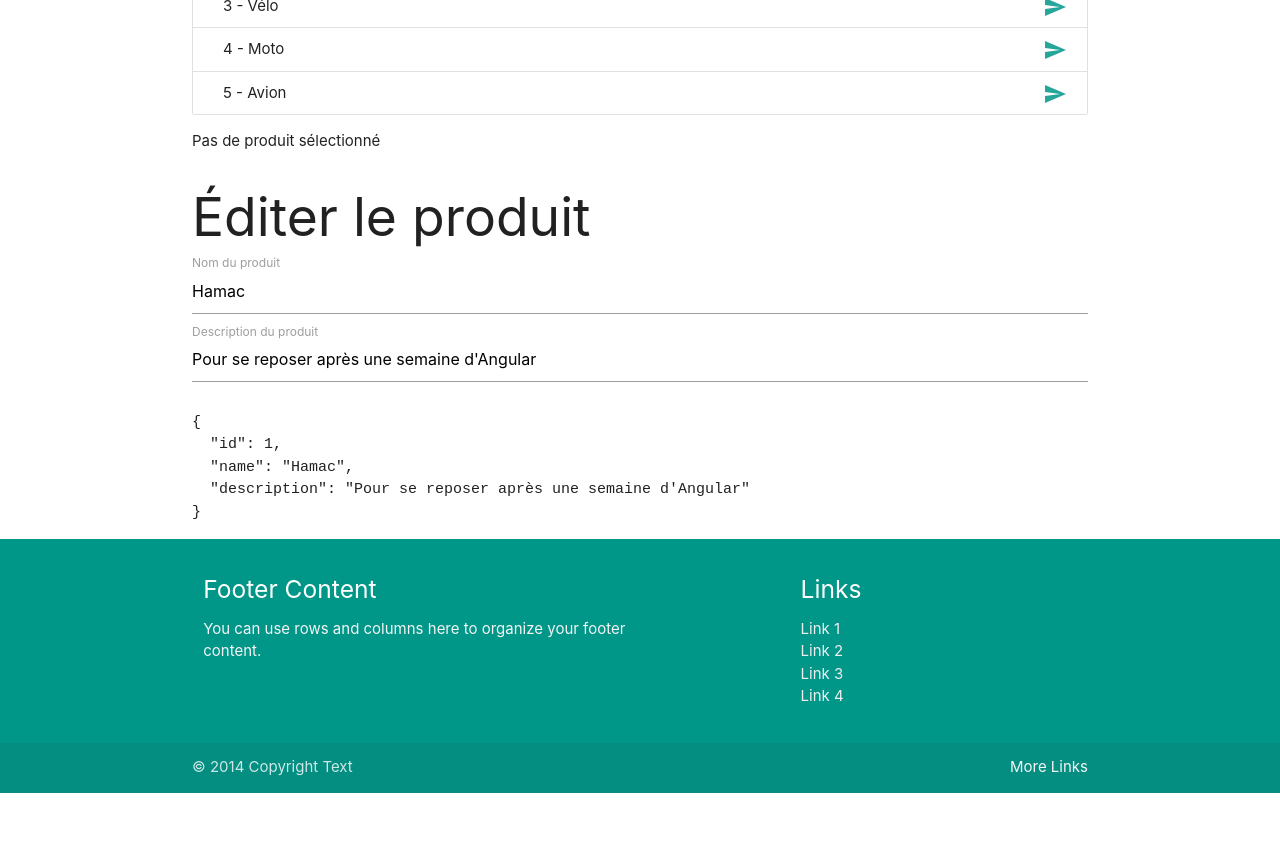
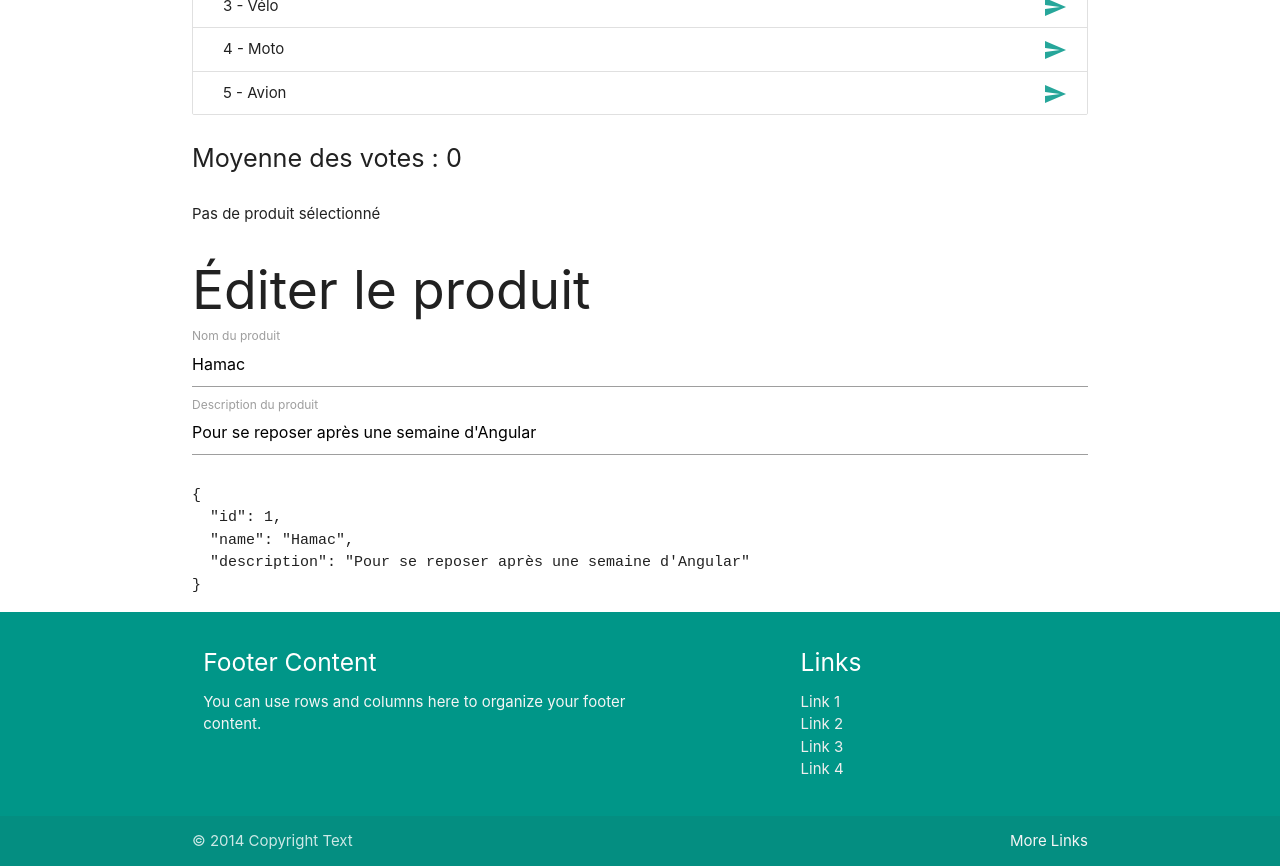
Before and after one commit to Marooxx/angular0518, an Angular app: page / in a window 1280 px wide. Shown: the part 1080-1946 px from the top of the page. Before the commit the page ends 1873 px from the top, so only its background shows below. Built offline with nearby package versions, Linux system fonts and the light colour scheme.

Commit message:
Communication components : enfant vers le parent

```diff
--- a/src/app/product-list/product-list.component.html
+++ b/src/app/product-list/product-list.component.html
@@ -12,6 +12,10 @@
         </li>
     </ul>
 
-    <app-product-show [product]="selectedProduct"></app-product-show>
+    <p class="flow-text">Moyenne des votes : {{ moyenne }}</p>
+
+    <app-product-show
+        [product]="selectedProduct" (voted)="updateMoyenne($event)"
+    ></app-product-show>
 
 </section>
--- a/src/app/product-list/product-list.component.ts
+++ b/src/app/product-list/product-list.component.ts
@@ -1,5 +1,5 @@
 import { Component } from '@angular/core';
-import { Product, PRODUCT_TEST, TAB_PRODUCTS } from '../model/product';
+import { Product, TAB_PRODUCTS } from '../model/product';
 
 @Component({
   selector: 'app-product-list',
@@ -13,6 +13,10 @@ export class ProductListComponent {
   // Produit sélectionné (null par défaut)
   public selectedProduct: Product;
 
+  // Propriétés pour la moyenne
+  private moyenne: number;
+  private notes;
+
   constructor() {
     // Initialisation le tableau de produits
     this.products = TAB_PRODUCTS;
@@ -20,8 +24,21 @@ export class ProductListComponent {
     // this.products = [];
     // this.products = null;
 
-    // On automatisera la sélection du produit ASAP
-    // this.selectedProduct = PRODUCT_TEST;
+    // Initialisation de la moyenne
+    this.moyenne = 0;
+    this.notes = [];
+  }
+
+  private updateMoyenne(newNote: number): void {
+    console.log('Nouvelle note reçue : ' + newNote);
+    this.calculateMoyenne(newNote);
+  }
+
+  private calculateMoyenne(note: number): void {
+    let somme = 0;
+    this.notes.push(note);
+    this.notes.forEach((elem) => somme += parseInt(elem, 10));
+    this.moyenne = somme / this.notes.length;
   }
 
 }
--- a/src/app/product-show/product-show.component.html
+++ b/src/app/product-show/product-show.component.html
@@ -5,6 +5,10 @@
     <h4>{{ product.name }}</h4>
     <p>{{ product.description }}</p>
 
+    <h4>Votez !</h4>
+    <input type="range" min="0" max="5" #note>
+    <button (click)="onVoted(note.value)" class="btn">Enregistrer le vote</button>
+
 </article>
 
 <!-- Block else -->
--- a/src/app/product-show/product-show.component.ts
+++ b/src/app/product-show/product-show.component.ts
@@ -1,4 +1,4 @@
-import { Component, Input } from '@angular/core';
+import { Component, Input, Output, EventEmitter } from '@angular/core';
 import { Product } from '../model/product';
 
 @Component({
@@ -8,9 +8,22 @@ import { Product } from '../model/product';
 })
 export class ProductShowComponent {
 
-  @Input() private product: Product;
+  // Propriété entrante passée par le parent
+  @Input()  private product: Product;
+  // Evenement sortant pour le parent
+  @Output() private voted: EventEmitter<number>;
 
-  constructor() { }
+  constructor() {
+    this.voted = new EventEmitter<number>();
+  }
 
+  /**
+   * On réagit au vote
+   * @param note
+   */
+  private onVoted(note: number): void {
+    console.log('Nouveau vote (show) : ' + note);
+    this.voted.emit(note);
+  }
 
 }
```
